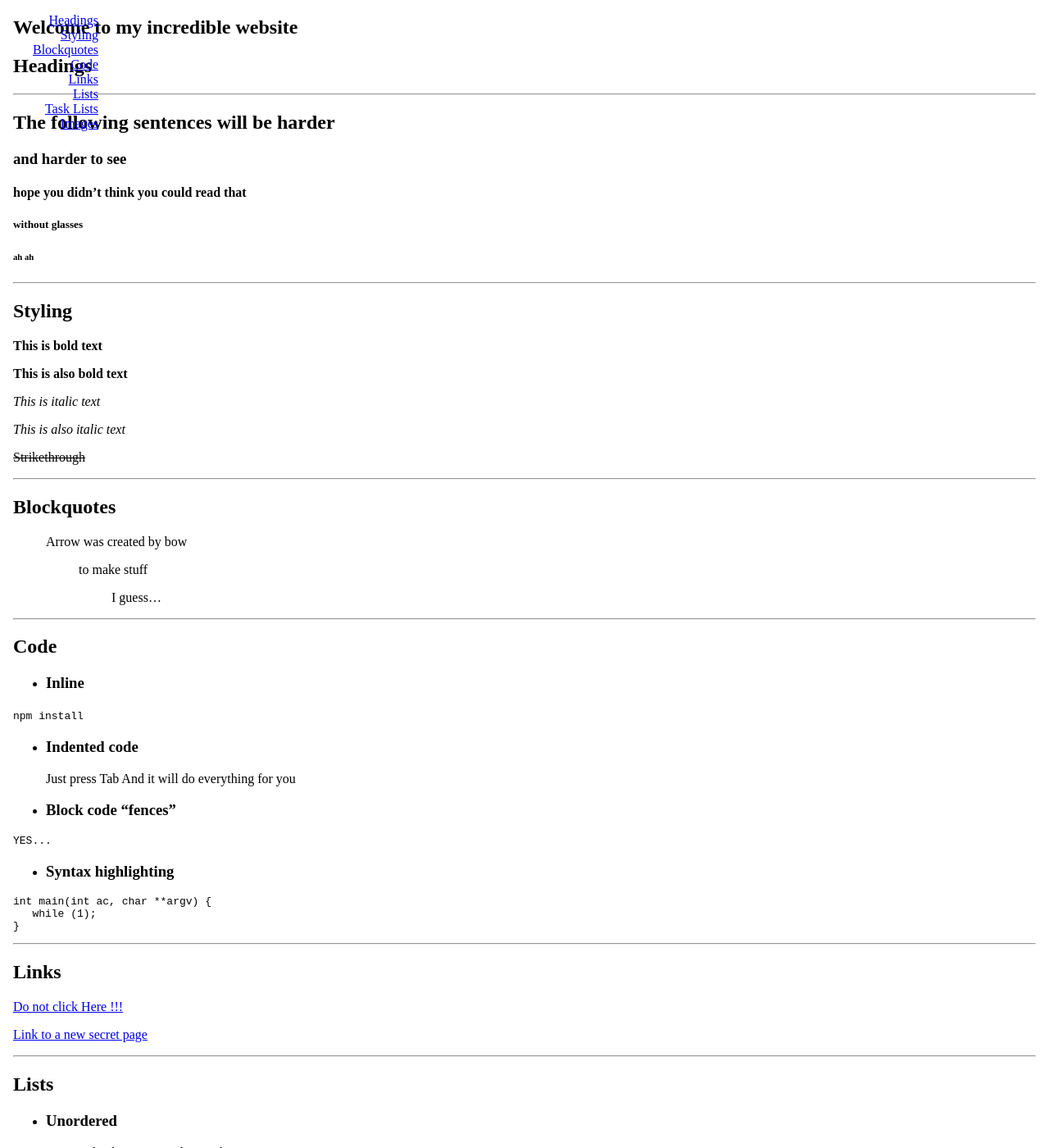
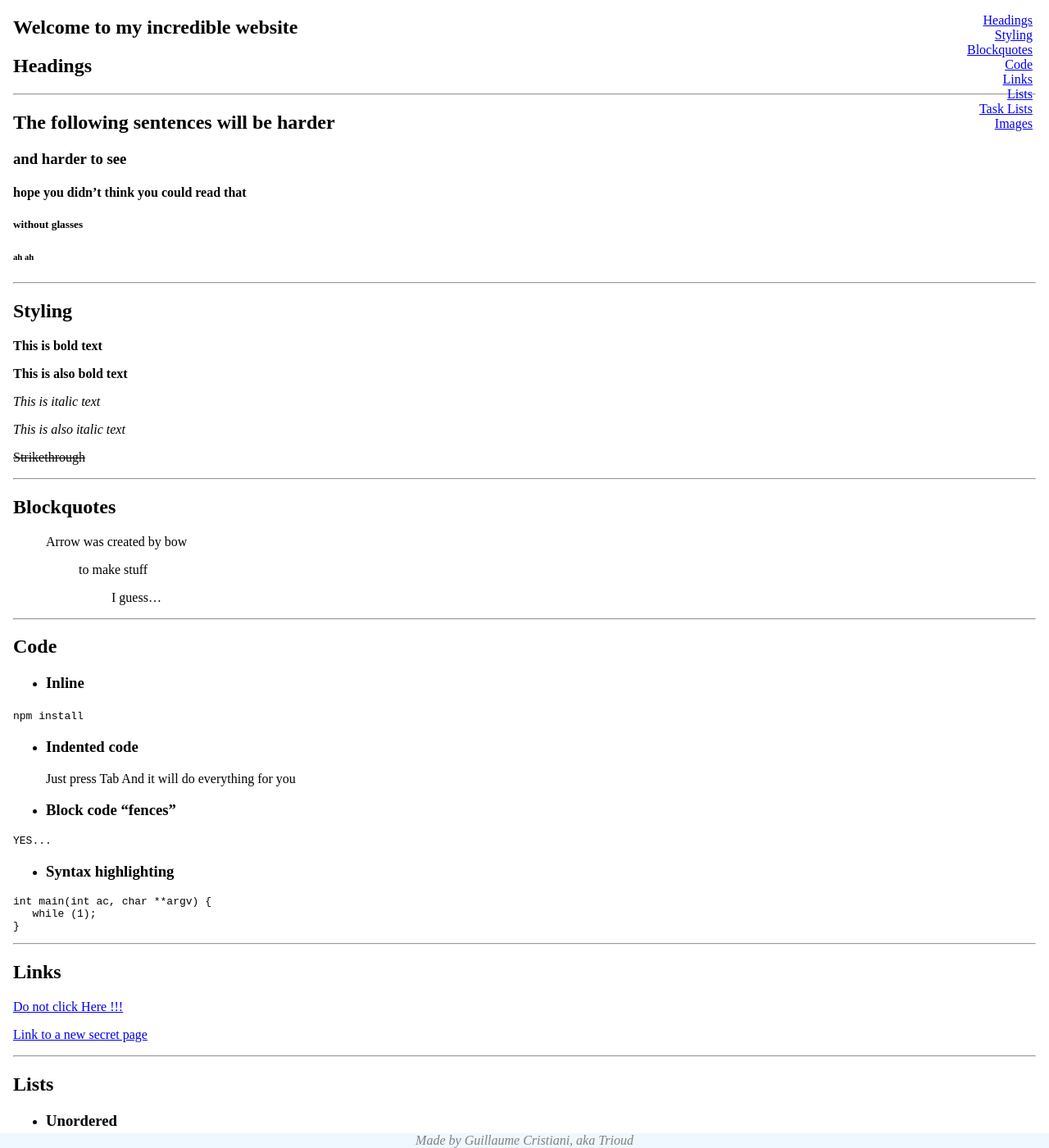
Before and after one commit to Trioud/Trioud.github.io, a Jekyll site: the page built from index.md, in a window 1280 px wide and 1400 px high. Shown: the whole window at 82% size. Built offline with Jekyll 4.4.1, drawn with Linux system fonts in a browser that asks for light colours; our own code applies the rules of GitHub Pages for plain Markdown files.

Commit message:
fix: fix style not working on footer and navbar

```diff
--- a/styles/styles.css
+++ b/styles/styles.css
@@ -19,7 +19,6 @@ nav {
     position: fixed;
     top: 0;
     right: 0;
-    width: 100%;
 }
 
 .wrapper {
@@ -35,6 +34,7 @@ footer {
     position: absolute;
     width: 100%;
     display: flex;
+    bottom: 0;
     justify-content: center;
     align-items: center;
     color: grey;
```
